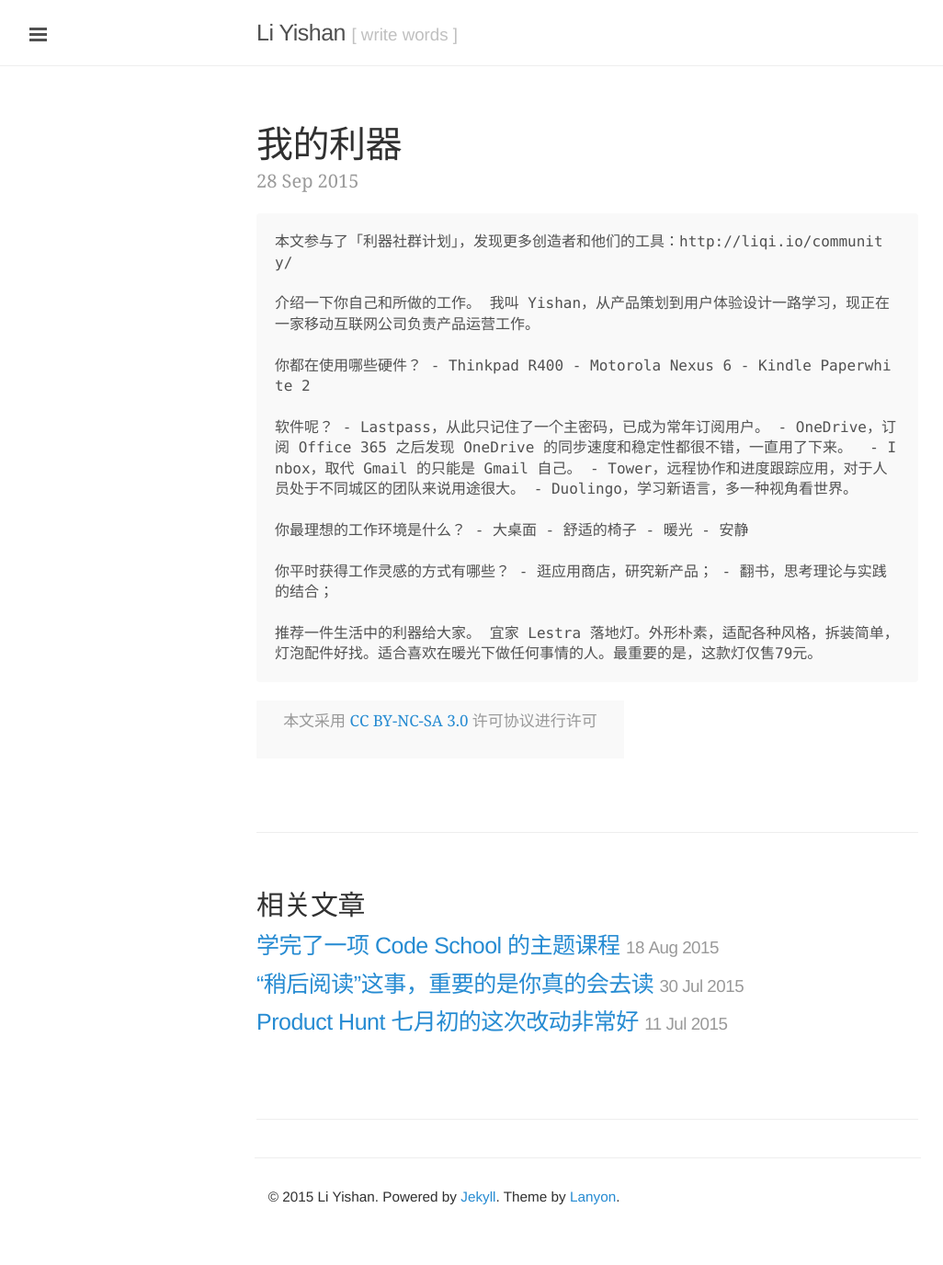
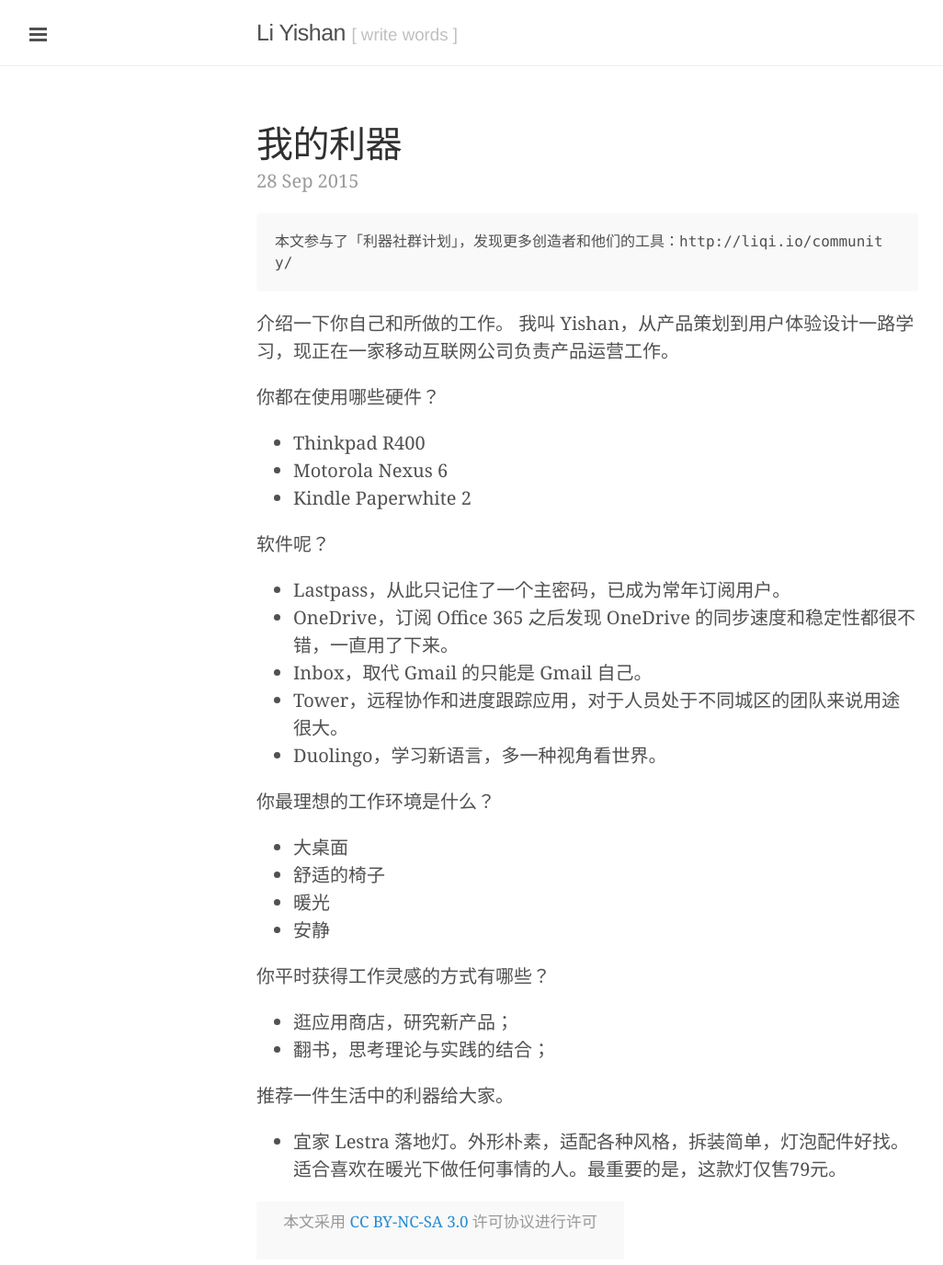
Before and after one commit to yishan/lysh, a Jekyll site: the page built from _posts/2015-09-28-liqi.md, in a window 1280 px wide and 1400 px high. Shown: the top 1376 px of the window at 92% size, without its empty margins (1-1027 px from the left). Built offline with Jekyll 4.4.1, drawn with Linux system fonts in a browser that asks for light colours; Markdown is read by kramdown in place of the engine named in the settings; comment, search, counter and statistics services are not loaded.

Commit message:
更改样式

```diff
--- a/_posts/2015-09-28-liqi.md
+++ b/_posts/2015-09-28-liqi.md
@@ -6,30 +6,30 @@
 
     本文参与了「利器社群计划」，发现更多创造者和他们的工具：http://liqi.io/community/
 
-    介绍一下你自己和所做的工作。
+介绍一下你自己和所做的工作。
 我叫 Yishan，从产品策划到用户体验设计一路学习，现正在一家移动互联网公司负责产品运营工作。
 
-    你都在使用哪些硬件？
+你都在使用哪些硬件？
 - Thinkpad R400
 - Motorola Nexus 6
 - Kindle Paperwhite 2
 
-    软件呢？
+软件呢？
 - Lastpass，从此只记住了一个主密码，已成为常年订阅用户。
 - OneDrive，订阅 Office 365 之后发现 OneDrive 的同步速度和稳定性都很不错，一直用了下来。
 - Inbox，取代 Gmail 的只能是 Gmail 自己。
 - Tower，远程协作和进度跟踪应用，对于人员处于不同城区的团队来说用途很大。
 - Duolingo，学习新语言，多一种视角看世界。
 
-    你最理想的工作环境是什么？
+你最理想的工作环境是什么？
 - 大桌面
 - 舒适的椅子
 - 暖光
 - 安静
 
-    你平时获得工作灵感的方式有哪些？
+你平时获得工作灵感的方式有哪些？
 - 逛应用商店，研究新产品；
 - 翻书，思考理论与实践的结合；
 
-    推荐一件生活中的利器给大家。
-宜家 Lestra 落地灯。外形朴素，适配各种风格，拆装简单，灯泡配件好找。适合喜欢在暖光下做任何事情的人。最重要的是，这款灯仅售79元。
+推荐一件生活中的利器给大家。
+- 宜家 Lestra 落地灯。外形朴素，适配各种风格，拆装简单，灯泡配件好找。适合喜欢在暖光下做任何事情的人。最重要的是，这款灯仅售79元。
```
